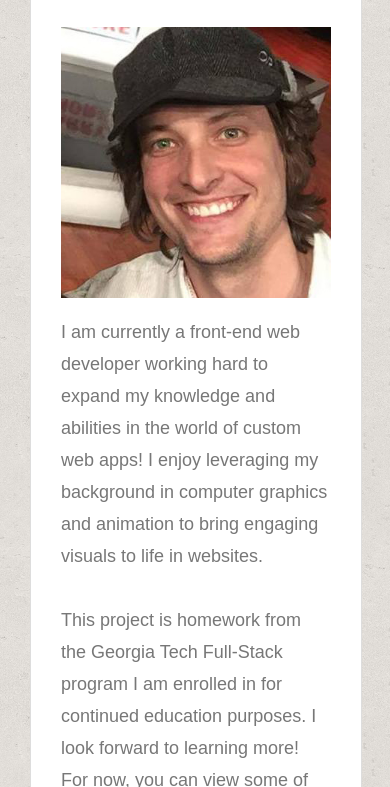
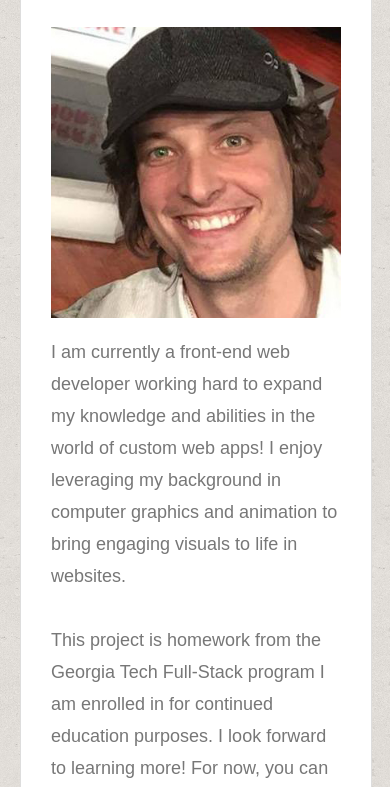
Before and after one commit to bl3d/Responsive-Portfolio, a plain HTML site: page index.html in a window 390 px wide. Shown: the part 308-1095 px from the top of the page. Drawn offline with Linux system fonts and the light colour scheme.

Commit message:
reducing size of content margin on sides

```diff
--- a/assets/css/style.css
+++ b/assets/css/style.css
@@ -345,7 +345,7 @@ footer{
 @media screen and (max-width: 768px){
 
 	.masterWidth{
-		width: calc(100% - 60px);
+		width: calc(100% - 40px);
 	}
 
 	#mainLogo{
```
